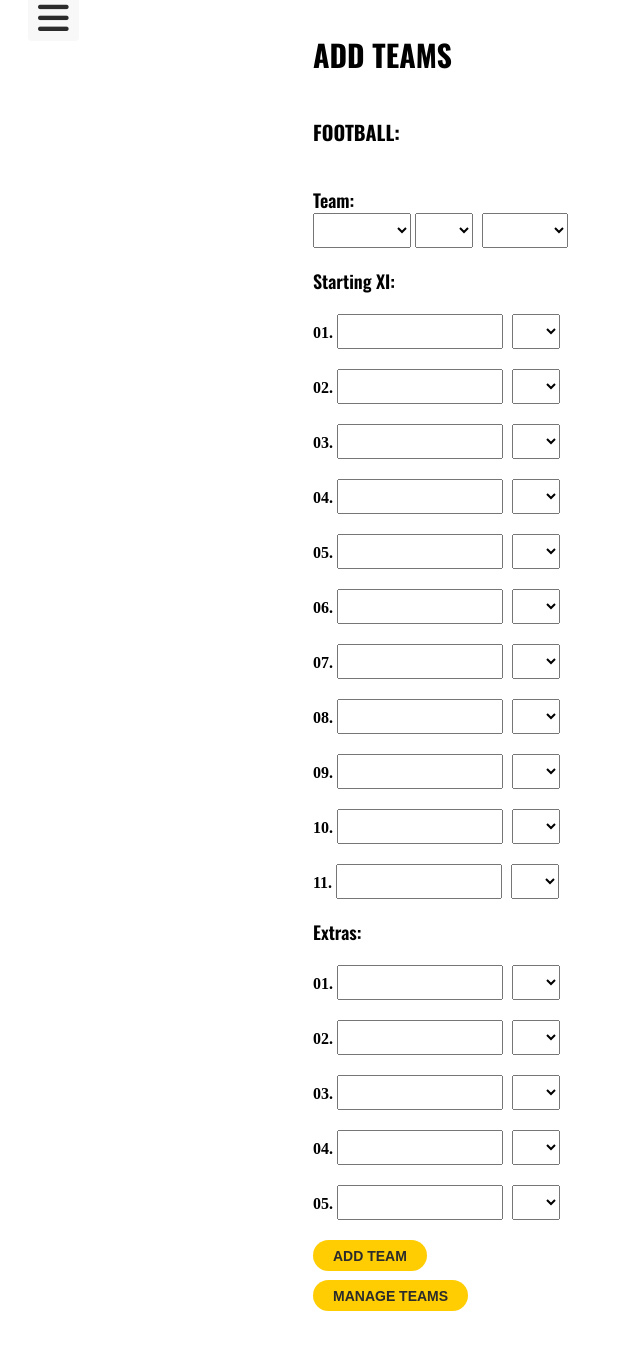
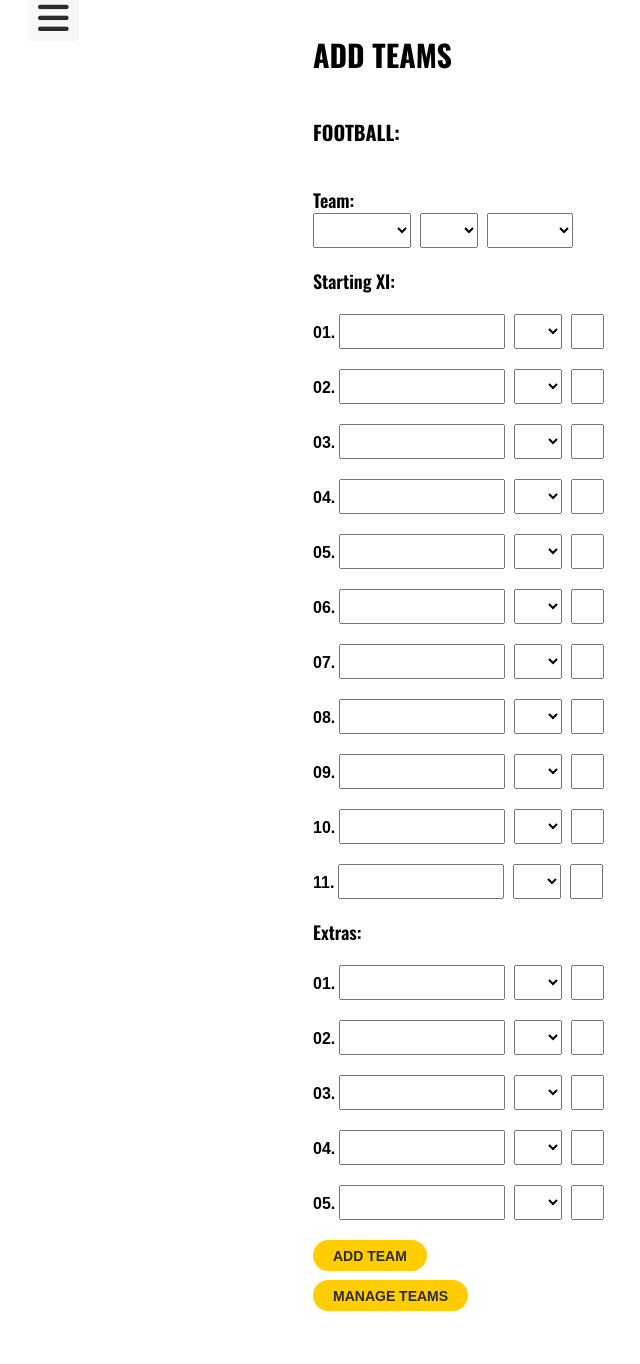
Before and after one commit to bibashmgr/gcesports, a PHP site: page /gcesports/main/admin/teams/football.php in a window 1280 px wide. Shown: the part 179-1543 px from the top of the page, without its empty margins (12-652 px from the left). Run offline with PHP 8.4, Linux system fonts and the light colour scheme; some libraries are stand-ins or nearby versions.

Commit message:
Updating repo.

```diff
--- a/main/admin/css/teamspanel.css
+++ b/main/admin/css/teamspanel.css
@@ -123,12 +123,22 @@
 }
 
 .teams-panel-form li a {
+    display: inline-block;
+    color: #2b2b2b;
+    background-color: #FFCD02;
     text-decoration: none;
-    color: #2b2b2b;
-    font-family: 'Oswald', sans-serif;
-    font-weight: 500;
-    margin-bottom: 20px;
-    text-transform: uppercase;
+    font-family: 'Opensans', sans-serif;
+    font-weight: 700;
+    font-size: 14px;
+    padding: 7.5px 20px;
+    border-radius: 20px;
+    transition: 0.5s;
+    cursor: pointer;
+}
+
+.teams-panel-form li a:hover {
+    color: #f8f8f8;
+    background-color: #2b2b2b;
 }
 
 .teams-panel-form form div {
@@ -141,11 +151,18 @@
     font-size: 18px;
 }
 
+.teams-panel-form div .numbers {
+    font-family: 'Opensans', sans-serif;
+    font-weight: 700;
+    text-align: justify;
+}
+
 .teams-panel-form form div #teamgender,
 .teams-panel-form form div #teamname,
 .teams-panel-form form div #teamfaculty,
 .teams-panel-form form div #playersname,
-.teams-panel-form form div #positions {
+.teams-panel-form form div #positions,
+.teams-panel-form form div #jerseynumbers {
     font-family: 'Oswald', sans-serif;
     font-weight: 500;
     font-size: 14px;
@@ -154,9 +171,10 @@
     cursor: pointer;
 }
 
-.teams-panel-form form div #gender,
+.teams-panel-form form div #teamgender,
 .teams-panel-form form div #teamfaculty,
-.teams-panel-form form div #positions {
+.teams-panel-form form div #positions,
+.teams-panel-form form div #jerseynumbers {
     margin-left: 5px;
 }
 
--- a/main/admin/teams/football.php
+++ b/main/admin/teams/football.php
@@ -33,12 +33,15 @@
 
     <?php include(ROOT_PATH . '/main/admin/includes/header.php') ?>
 
-    <!-- section: news-panel-form -->
+    <!-- section: teams-panel-form -->
 
     <section class="teams-panel-form">
         <h1>Add Teams</h1>
         <form action="football.php" method="POST" name="teamForm">
             <h3>Football:</h3>
+            <div>
+                <input type="text" name="sports" id="sports" value="football" hidden>
+            </div>
             <div>
                 <label for="teamname">Team:</label><br/>
                 <select name="teamname" id="teamname" required>
@@ -63,7 +66,7 @@
             <div id="starting">
                 <label for="starting">Starting XI:</label><br/>
                 <div>
-                    <span style="font-weight: 700;">01.</span>
+                    <span class="numbers">01.</span>
                     <input type="text" name="playersname[]" id="playersname" required />
                     <select name="positions[]" id="positions" required>
                         <option hidden></option>
@@ -72,10 +75,11 @@
                         <option value="MF">MF</option>
                         <option value="FW">FW</option>
                     </select>
+                    <input type="text" name="jerseynumbers[]" id="jerseynumbers" size="1" required />
                     <input type="number" name="extras[]" value="0" hidden>
                 </div>
                 <div>
-                    <span style="font-weight: 700;">02.</span>
+                    <span class="numbers">02.</span>
                     <input type="text" name="playersname[]" id="playersname" required />
                     <select name="positions[]" id="positions" required>
                         <option hidden></option>
@@ -84,10 +88,11 @@
                         <option value="MF">MF</option>
                         <option value="FW">FW</option>
                     </select>
+                    <input type="text" name="jerseynumbers[]" id="jerseynumbers" size="1" required />
                     <input type="number" name="extras[]" value="0" hidden>
                 </div>
                 <div>
-                    <span style="font-weight: 700;">03.</span>
+                    <span class="numbers">03.</span>
                     <input type="text" name="playersname[]" id="playersname" required />
                     <select name="positions[]" id="positions" required>
                         <option hidden></option>
@@ -96,10 +101,11 @@
                         <option value="MF">MF</option>
                         <option value="FW">FW</option>
                     </select>
+                    <input type="text" name="jerseynumbers[]" id="jerseynumbers" size="1" required />
                     <input type="number" name="extras[]" value="0" hidden>
                 </div>
                 <div>
-                    <span style="font-weight: 700;">04.</span>
+                    <span class="numbers">04.</span>
                     <input type="text" name="playersname[]" id="playersname" required />
                     <select name="positions[]" id="positions" required>
                         <option hidden></option>
@@ -108,10 +114,11 @@
                         <option value="MF">MF</option>
                         <option value="FW">FW</option>
                     </select>
+                    <input type="text" name="jerseynumbers[]" id="jerseynumbers" size="1" required />
                     <input type="number" name="extras[]" value="0" hidden>
                 </div>
                 <div>
-                    <span style="font-weight: 700;">05.</span>
+                    <span class="numbers">05.</span>
                     <input type="text" name="playersname[]" id="playersname" required />
                     <select name="positions[]" id="positions" required>
                         <option hidden></option>
@@ -120,10 +127,11 @@
                         <option value="MF">MF</option>
                         <option value="FW">FW</option>
                     </select>
+                    <input type="text" name="jerseynumbers[]" id="jerseynumbers" size="1" required />
                     <input type="number" name="extras[]" value="0" hidden>
                 </div>
                 <div>
-                    <span style="font-weight: 700;">06.</span>
+                    <span class="numbers">06.</span>
                     <input type="text" name="playersname[]" id="playersname" required />
                     <select name="positions[]" id="positions" required>
                         <option hidden></option>
@@ -132,10 +140,11 @@
                         <option value="MF">MF</option>
                         <option value="FW">FW</option>
                     </select>
+                    <input type="text" name="jerseynumbers[]" id="jerseynumbers" size="1" required />
                     <input type="number" name="extras[]" value="0" hidden>
                 </div>
                 <div>
-                    <span style="font-weight: 700;">07.</span>
+                    <span class="numbers">07.</span>
                     <input type="text" name="playersname[]" id="playersname" required />
                     <select name="positions[]" id="positions" required>
                         <option hidden></option>
@@ -144,10 +153,11 @@
                         <option value="MF">MF</option>
                         <option value="FW">FW</option>
                     </select>
+                    <input type="text" name="jerseynumbers[]" id="jerseynumbers" size="1" required />
                     <input type="number" name="extras[]" value="0" hidden>
                 </div>
                 <div>
-                    <span style="font-weight: 700;">08.</span>
+                    <span class="numbers">08.</span>
                     <input type="text" name="playersname[]" id="playersname" required />
                     <select name="positions[]" id="positions" required>
                         <option hidden></option>
@@ -156,10 +166,11 @@
                         <option value="MF">MF</option>
                         <option value="FW">FW</option>
                     </select>
+                    <input type="text" name="jerseynumbers[]" id="jerseynumbers" size="1" required />
                     <input type="number" name="extras[]" value="0" hidden>
                 </div>
                 <div>
-                    <span style="font-weight: 700;">09.</span>
+                    <span class="numbers">09.</span>
                     <input type="text" name="playersname[]" id="playersname" required />
                     <select name="positions[]" id="positions" required>
                         <option hidden></option>
@@ -168,10 +179,11 @@
                         <option value="MF">MF</option>
                         <option value="FW">FW</option>
                     </select>
+                    <input type="text" name="jerseynumbers[]" id="jerseynumbers" size="1" required />
                     <input type="number" name="extras[]" value="0" hidden>
                 </div>
                 <div>
-                    <span style="font-weight: 700;">10.</span>
+                    <span class="numbers">10.</span>
                     <input type="text" name="playersname[]" id="playersname" required />
                     <select name="positions[]" id="positions" required>
                         <option hidden></option>
@@ -180,10 +192,11 @@
                         <option value="MF">MF</option>
                         <option value="FW">FW</option>
                     </select>
+                    <input type="text" name="jerseynumbers[]" id="jerseynumbers" size="1" required />
                     <input type="number" name="extras[]" value="0" hidden>
                 </div>
                 <div>
-                    <span style="font-weight: 700;">11.</span>
+                    <span class="numbers">11.</span>
                     <input type="text" name="playersname[]" id="playersname" required />
                     <select name="positions[]" id="positions" required>
                         <option hidden></option>
@@ -192,13 +205,14 @@
                         <option value="MF">MF</option>
                         <option value="FW">FW</option>
                     </select>
+                    <input type="text" name="jerseynumbers[]" id="jerseynumbers" size="1" required />
                     <input type="number" name="extras[]" value="0" hidden>
                 </div>
             </div>
             <div id="extras">
                 <label for="extras">Extras:</label><br/>
                 <div>
-                    <span style="font-weight: 700;">01.</span>
+                    <span class="numbers">01.</span>
                     <input type="text" name="playersname[]" id="playersname" required />
                     <select name="positions[]" id="positions" required>
                         <option hidden></option>
@@ -207,10 +221,11 @@
                         <option value="MF">MF</option>
                         <option value="FW">FW</option>
                     </select>
+                    <input type="text" name="jerseynumbers[]" id="jerseynumbers" size="1" required />
                     <input type="number" name="extras[]" value="1" hidden>
                 </div>
                 <div>
-                    <span style="font-weight: 700;">02.</span>
+                    <span class="numbers">02.</span>
                     <input type="text" name="playersname[]" id="playersname" required />
                     <select name="positions[]" id="positions" required>
                         <option hidden></option>
@@ -219,10 +234,11 @@
                         <option value="MF">MF</option>
                         <option value="FW">FW</option>
                     </select>
+                    <input type="text" name="jerseynumbers[]" id="jerseynumbers" size="1" required />
                     <input type="number" name="extras[]" value="1" hidden>
                 </div>
                 <div>
-                    <span style="font-weight: 700;">03.</span>
+                    <span class="numbers">03.</span>
                     <input type="text" name="playersname[]" id="playersname" required />
                     <select name="positions[]" id="positions" required>
                         <option hidden></option>
@@ -231,10 +247,11 @@
                         <option value="MF">MF</option>
                         <option value="FW">FW</option>
                     </select>
+                    <input type="text" name="jerseynumbers[]" id="jerseynumbers" size="1" required />
                     <input type="number" name="extras[]" value="1" hidden>
                 </div>
                 <div>
-                    <span style="font-weight: 700;">04.</span>
+                    <span class="numbers">04.</span>
                     <input type="text" name="playersname[]" id="playersname" required />
                     <select name="positions[]" id="positions" required>
                         <option hidden></option>
@@ -243,10 +260,11 @@
                         <option value="MF">MF</option>
                         <option value="FW">FW</option>
                     </select>
+                    <input type="text" name="jerseynumbers[]" id="jerseynumbers" size="1" required />
                     <input type="number" name="extras[]" value="1" hidden>
                 </div>
                 <div>
-                    <span style="font-weight: 700;">05.</span>
+                    <span class="numbers">05.</span>
                     <input type="text" name="playersname[]" id="playersname" required />
                     <select name="positions[]" id="positions" required>
                         <option hidden></option>
@@ -255,6 +273,7 @@
                         <option value="MF">MF</option>
                         <option value="FW">FW</option>
                     </select>
+                    <input type="text" name="jerseynumbers[]" id="jerseynumbers" size="1" required />
                     <input type="number" name="extras[]" value="1" hidden>
                 </div>
             </div>
--- a/main/controllers/teamspanel.php
+++ b/main/controllers/teamspanel.php
@@ -8,36 +8,60 @@
         exit();
     }
 
-    $table = 'footballpanel';
+    $table = '';
 
     // adding teams
 
     if (isset($_POST['add-teams'])) {
 
+        if($_POST['sports'] === 'football'){
+            $table = 'footballpanel';
+        } elseif($_POST['sports'] === 'basketball'){
+            $table = 'basketballpanel';
+        } elseif($_POST['sports'] === 'vollleyball'){
+            $table = 'volleyballpanel';
+        } elseif($_POST['sports'] === 'cricket'){
+            $table = 'cricketpanel';
+        } elseif($_POST['sports'] === 'badminton'){
+            $table = 'badmintonpanel';
+        } elseif($_POST['sports'] === 'tabletennis'){
+            $table = 'tabletennispanel';
+        } elseif($_POST['sports'] === 'chess'){
+            $table = 'chesspanel';
+        } else {
+            $table = '';
+        }
+
         $playersname = $_POST['playersname'];
         $positions = $_POST['positions'];
+        $jerseynumbers = $_POST['jerseynumbers'];
         $extras = $_POST['extras'];
 
+
+        unset($_POST['sports']);
         unset($_POST['playersname']);
         unset($_POST['positions']);
+        unset($_POST['jerseynumbers']);
         unset($_POST['extras']);
         unset($_POST['add-teams']);
 
         $_POST['playername'] = "";
         $_POST['position'] = "";
+        $_POST['jerseynumber'] = "";
         $_POST['extra'] = "";
 
 
         for($i=0; $i<count($playersname); $i++){
             $_POST['playername'] = $playersname[$i];
             $_POST['position'] = $positions[$i];
+            $_POST['jerseynumber'] = $jerseynumbers[$i];
             $_POST['extra'] = $extras[$i];
 
             $teams_id = create($table, $_POST);
         }
 
-        // header('location: ' . BASE_URL . '/main/admin/teams/index.php');
-        // exit();
+        header('location: ' . BASE_URL . '/main/admin/teams/index.php');
+        exit();
 
     }
 
```
Also changed, not shown: main/admin/teams/basketball.php (added, +198 -0 lines), main/admin/teams/create.php (+6 -6 lines), main/admin/teams/badminton.php (added), main/admin/teams/chess.php (added), main/admin/teams/cricket.php (added), main/admin/teams/tabletennis.php (added), main/admin/teams/volleyball.php (added).
